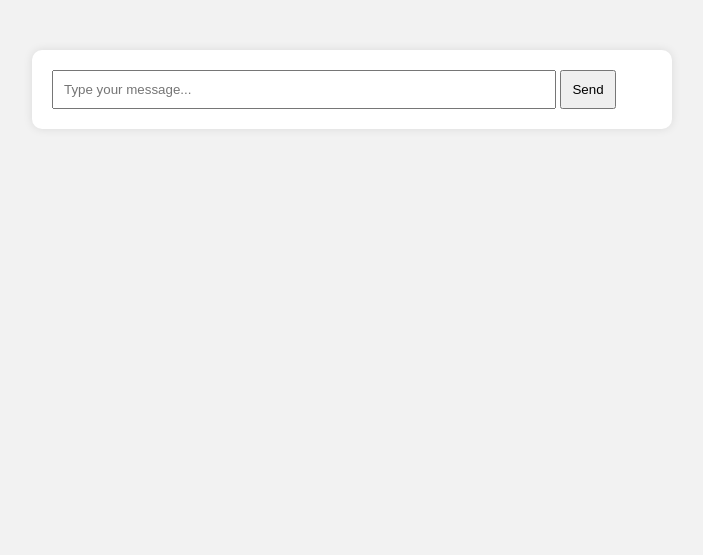
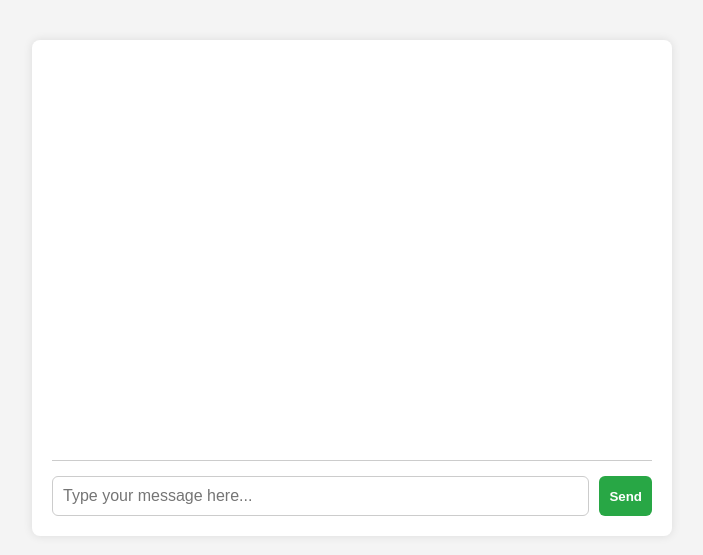
Before and after one commit to 1kilele/first-aid-chatbot, a Flask app: page / in a window 1280 px wide. Shown: the top 555 px of the page, without its empty margins (288-991 px from the left). Run offline with Flask 3, Linux system fonts and the light colour scheme.

Commit message:
Restored working chatbot UI and fixed interactivity

```diff
--- a/app.py
+++ b/app.py
@@ -1,3 +1,4 @@
+
 import json
 import random
 import nltk
@@ -7,26 +8,27 @@ from flask import Flask, request, jsonify, render_template
 from flask_cors import CORS
 import os
 
-# Download punkt tokenizer if not already available
+# Setup
 nltk.download("punkt")
-
-app = Flask(__name__)
-CORS(app)
+stemmer = PorterStemmer()
 
 # Load intents
 with open("intents.json", "r", encoding="utf-8") as file:
     intents = json.load(file)
 
-stemmer = PorterStemmer()
+# Flask app
+app = Flask(__name__)
+CORS(app)
 
+# Preprocess function
 def preprocess_text(text):
     tokens = word_tokenize(text.lower())
-    stemmed_tokens = [stemmer.stem(word) for word in tokens]
-    return stemmed_tokens
+    stemmed = [stemmer.stem(word) for word in tokens]
+    return stemmed
 
+# Response function
 def get_response(user_input):
     user_tokens = preprocess_text(user_input)
-
     best_match = None
     best_score = 0.0
 
@@ -34,10 +36,10 @@ def get_response(user_input):
         for pattern in intent["patterns"]:
             pattern_tokens = preprocess_text(pattern)
             common_words = set(user_tokens).intersection(pattern_tokens)
-            match_score = len(common_words) / len(pattern_tokens)
+            score = len(common_words) / len(pattern_tokens)
 
-            if match_score > best_score:
-                best_score = match_score
+            if score > best_score:
+                best_score = score
                 best_match = intent
 
     if best_match and best_score >= 0.3:
@@ -45,20 +47,24 @@ def get_response(user_input):
 
     return "I'm not sure how to respond to that. Can you rephrase?"
 
+# Home page
 @app.route("/")
 def home():
     return render_template("index.html")
 
+# Chat endpoint
 @app.route("/send", methods=["POST"])
 def chat():
-    data = request.get_json()
-    if not data or "message" not in data:
-        return jsonify({"error": "Invalid request"}), 400
+    try:
+        data = request.get_json()
+        if not data or "message" not in data:
+            return jsonify({"error": "Invalid request"}), 400
+        response = get_response(data["message"])
+        return jsonify({"response": response})
+    except Exception as e:
+        return jsonify({"error": str(e)}), 500
 
-    user_input = data["message"]
-    response = get_response(user_input)
-    return jsonify({"response": response})
-
+# Run app
 if __name__ == "__main__":
     port = int(os.environ.get("PORT", 8080))
     app.run(host="0.0.0.0", port=port)
--- a/templates/index.html
+++ b/templates/index.html
@@ -1,69 +1,109 @@
 <!DOCTYPE html>
-<html>
+<html lang="en">
 <head>
+    <meta charset="UTF-8">
     <title>First Aid Chatbot</title>
     <style>
         body {
             font-family: Arial, sans-serif;
-            background: #f2f2f2;
+            background: #f4f4f4;
+            padding: 0;
             margin: 0;
-            padding: 0;
         }
-        #chatbox {
+        .chat-container {
+            width: 100%;
             max-width: 600px;
-            margin: 50px auto;
-            background: white;
+            margin: 40px auto;
+            background: #fff;
+            border-radius: 8px;
+            box-shadow: 0 0 10px rgba(0,0,0,0.1);
             padding: 20px;
-            border-radius: 10px;
-            box-shadow: 0 0 10px rgba(0,0,0,0.1);
+        }
+        .messages {
+            height: 400px;
+            overflow-y: auto;
+            border-bottom: 1px solid #ccc;
+            margin-bottom: 15px;
+            padding-right: 10px;
         }
         .message {
-            margin-bottom: 15px;
+            padding: 8px 10px;
+            margin: 5px 0;
+            border-radius: 6px;
         }
         .user {
+            background: #d1ecf1;
             text-align: right;
-            color: blue;
         }
         .bot {
+            background: #e2e3e5;
             text-align: left;
-            color: green;
         }
-        input[type="text"] {
-            width: 80%;
+        .input-area {
+            display: flex;
+        }
+        input {
+            flex: 1;
             padding: 10px;
+            font-size: 16px;
+            border-radius: 6px;
+            border: 1px solid #ccc;
         }
         button {
             padding: 10px;
+            background: #28a745;
+            color: white;
+            font-weight: bold;
+            border: none;
+            border-radius: 6px;
+            margin-left: 10px;
         }
     </style>
 </head>
 <body>
-    <div id="chatbox">
-        <div id="messages"></div>
-        <input type="text" id="userInput" placeholder="Type your message...">
-        <button onclick="sendMessage()">Send</button>
+    <div class="chat-container">
+        <div class="messages" id="chat-box"></div>
+        <div class="input-area">
+            <input type="text" id="user-input" placeholder="Type your message here...">
+            <button onclick="sendMessage()">Send</button>
+        </div>
     </div>
 
     <script>
-        async function sendMessage() {
-            const input = document.getElementById("userInput");
-            const message = input.value;
+        function addMessage(text, sender) {
+            const box = document.getElementById("chat-box");
+            const msg = document.createElement("div");
+            msg.className = `message ${sender}`;
+            msg.textContent = text;
+            box.appendChild(msg);
+            box.scrollTop = box.scrollHeight;
+        }
+
+        function sendMessage() {
+            const input = document.getElementById("user-input");
+            const message = input.value.trim();
             if (!message) return;
 
-            const messagesDiv = document.getElementById("messages");
-
-            messagesDiv.innerHTML += `<div class='message user'>${message}</div>`;
+            addMessage(message, "user");
             input.value = "";
 
-            const response = await fetch("/send", {
+            fetch("/send", {
                 method: "POST",
                 headers: { "Content-Type": "application/json" },
                 body: JSON.stringify({ message: message })
+            })
+            .then(res => res.json())
+            .then(data => {
+                if (data.response) {
+                    addMessage(data.response, "bot");
+                } else {
+                    addMessage("Oops! Something went wrong.", "bot");
+                }
+            })
+            .catch(err => {
+                console.error("Error:", err);
+                addMessage("Server error. Try again later.", "bot");
             });
-
-            const data = await response.json();
-            messagesDiv.innerHTML += `<div class='message bot'>${data.response}</div>`;
-            messagesDiv.scrollTop = messagesDiv.scrollHeight;
         }
     </script>
 </body>
```
